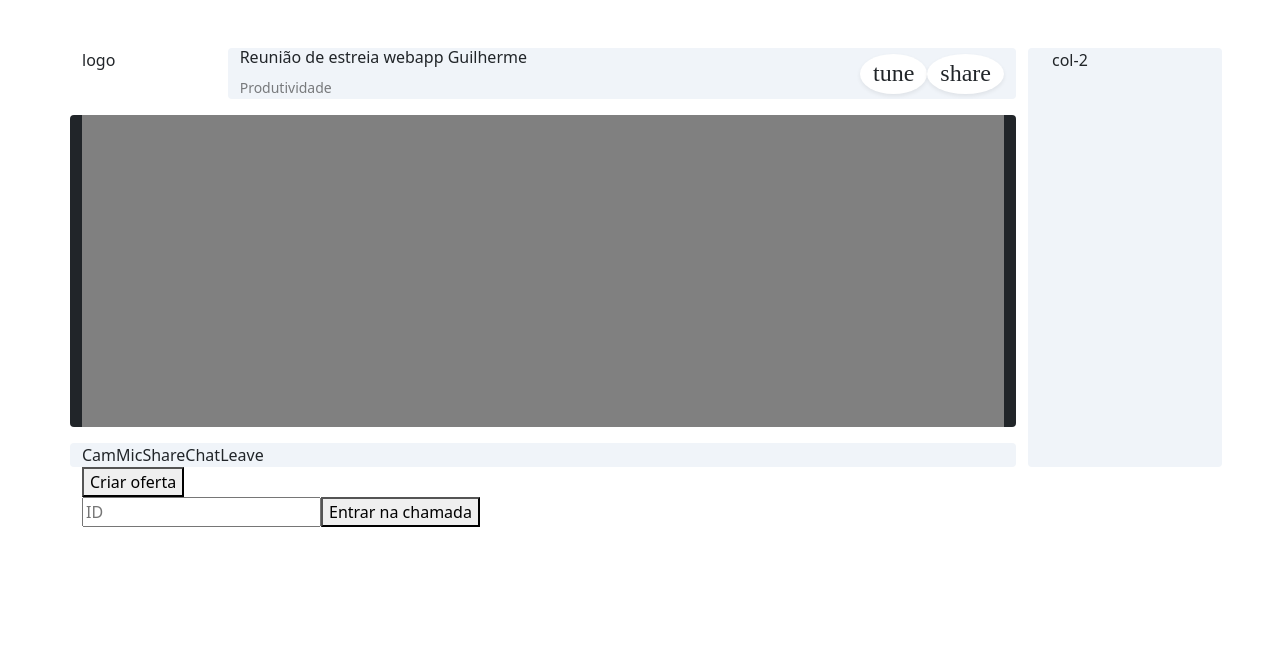
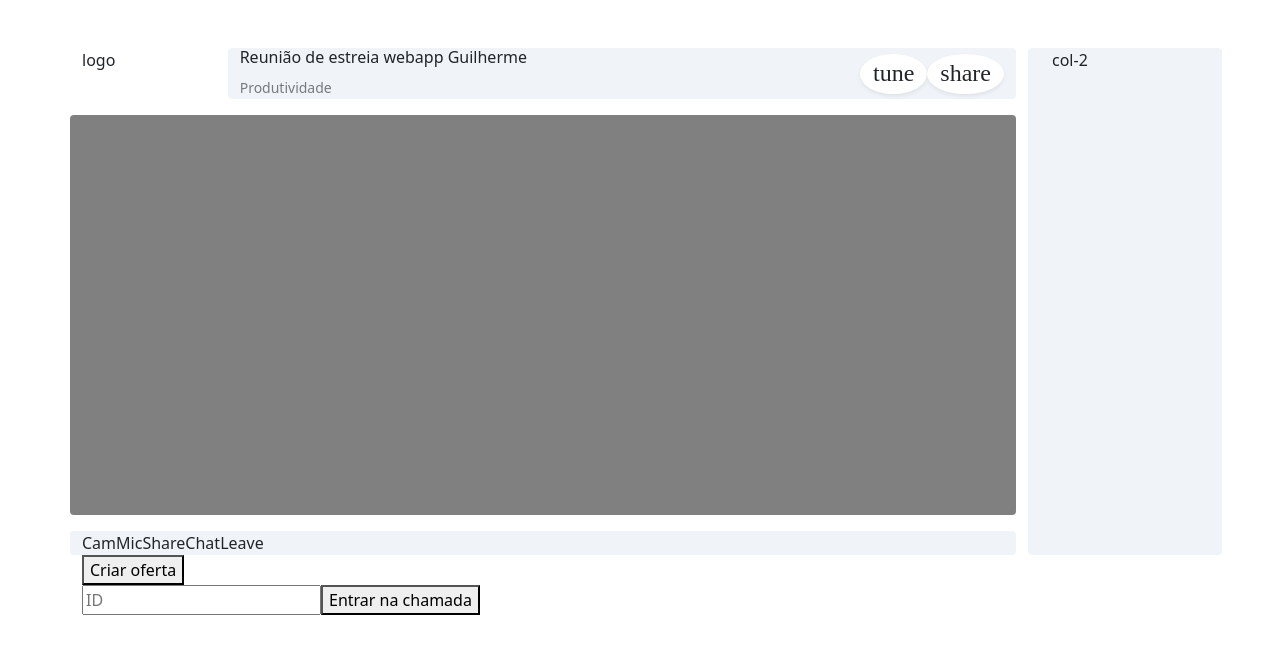
Before and after one commit to guilhermerodrigues680/firebase-first-app, a Vue app: page /#/video/meeting in a window 1280 px wide. Shown: the top 654 px of the page. Built offline with nearby package versions, Linux system fonts and the light colour scheme; no server answers; a web font is replaced by a local one.

Commit message:
video-meeting css

```diff
--- a/src/modules/video-meeting/pages/Home.vue
+++ b/src/modules/video-meeting/pages/Home.vue
@@ -1,3 +1,5 @@
 <template>
-  <div>Video Meeti</div>
+  <div>
+    <router-link to="/video/meeting"> Video Meeting </router-link>
+  </div>
 </template>
--- a/src/modules/video-meeting/pages/VideoMeeting.vue
+++ b/src/modules/video-meeting/pages/VideoMeeting.vue
@@ -26,11 +26,11 @@
 
         <!-- VideoConferencia -->
         <div class="row pb-3">
-          <div class="col-12 bg-dark rounded">
+          <div class="col-12 rounded video-meeting-container">
             <div class="video-meeting">
               <video ref="webcamVideo" autoplay playsinline></video>
             </div>
-            <div class="video-meeting">
+            <div class="video-meeting video-meeting--guest">
               <video ref="remoteVideo" autoplay playsinline></video>
             </div>
           </div>
@@ -93,6 +93,8 @@ export default {
       const { localStream, remoteStream } = res;
       webcamVideo.srcObject = localStream;
       remoteVideo.srcObject = remoteStream;
+      // FIXME: Remove isso, usado para testes locais
+      // remoteVideo.srcObject = localStream;
     },
 
     async createOffer() {
@@ -136,9 +138,37 @@ export default {
 .bg-1 {
   background: #f0f4f9;
 }
+.video-meeting-container {
+  position: relative;
+  background: gray;
+  height: 50vh;
 
-.video-meeting {
-  background: gray;
-  // min-height: 50vh;
+  .video-meeting {
+    position: absolute;
+    top: 0.25rem;
+    right: 0.25rem;
+    z-index: 5;
+
+    video {
+      border-radius: 0.5rem;
+      height: 100px;
+    }
+
+    &.video-meeting--guest {
+      top: 0;
+      right: 0;
+      bottom: 0;
+      left: 0;
+      z-index: 4;
+      display: flex;
+      justify-content: center;
+
+      video {
+        border-radius: 0rem;
+        height: 100%;
+        width: 100%;
+      }
+    }
+  }
 }
 </style>
```
